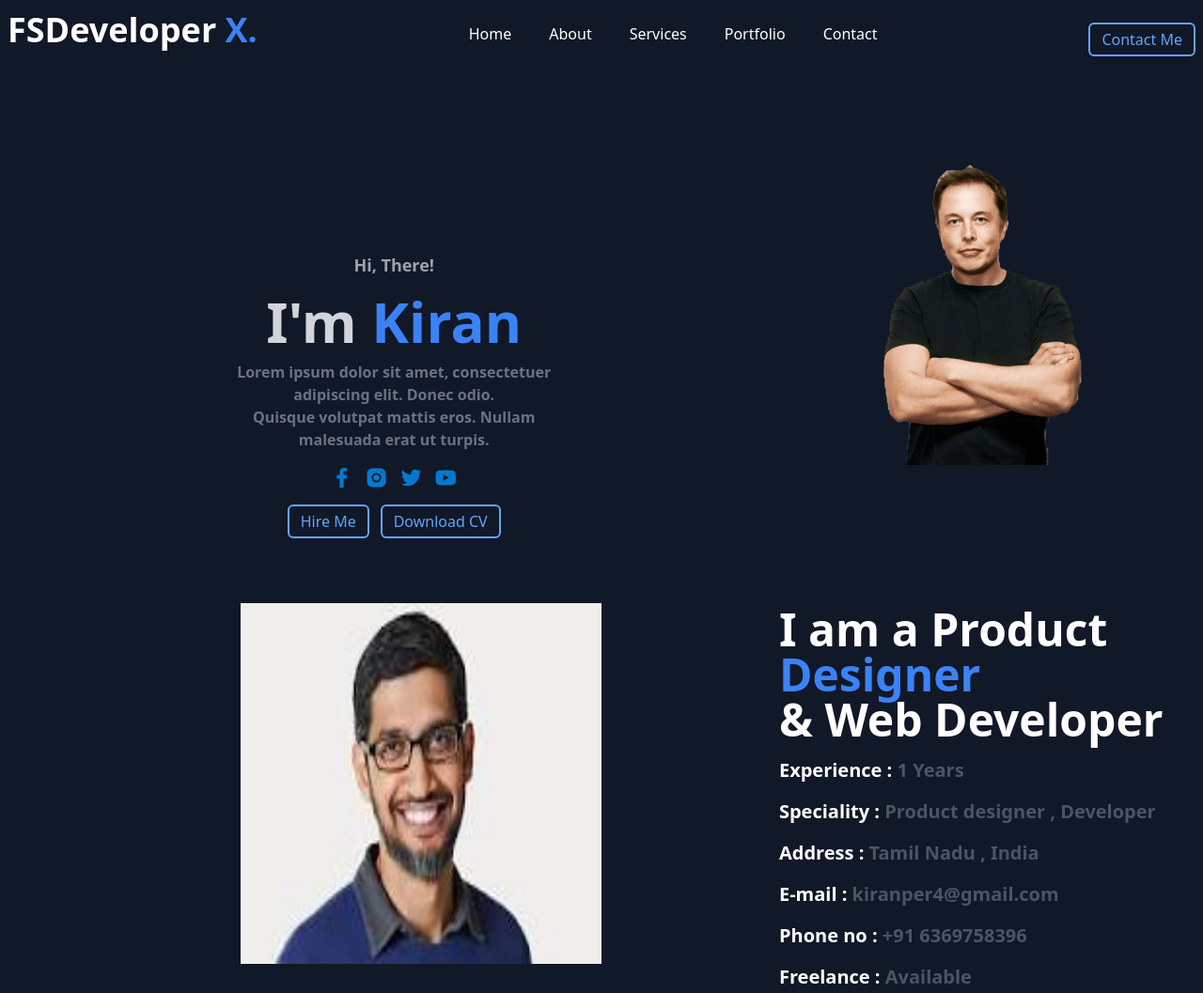
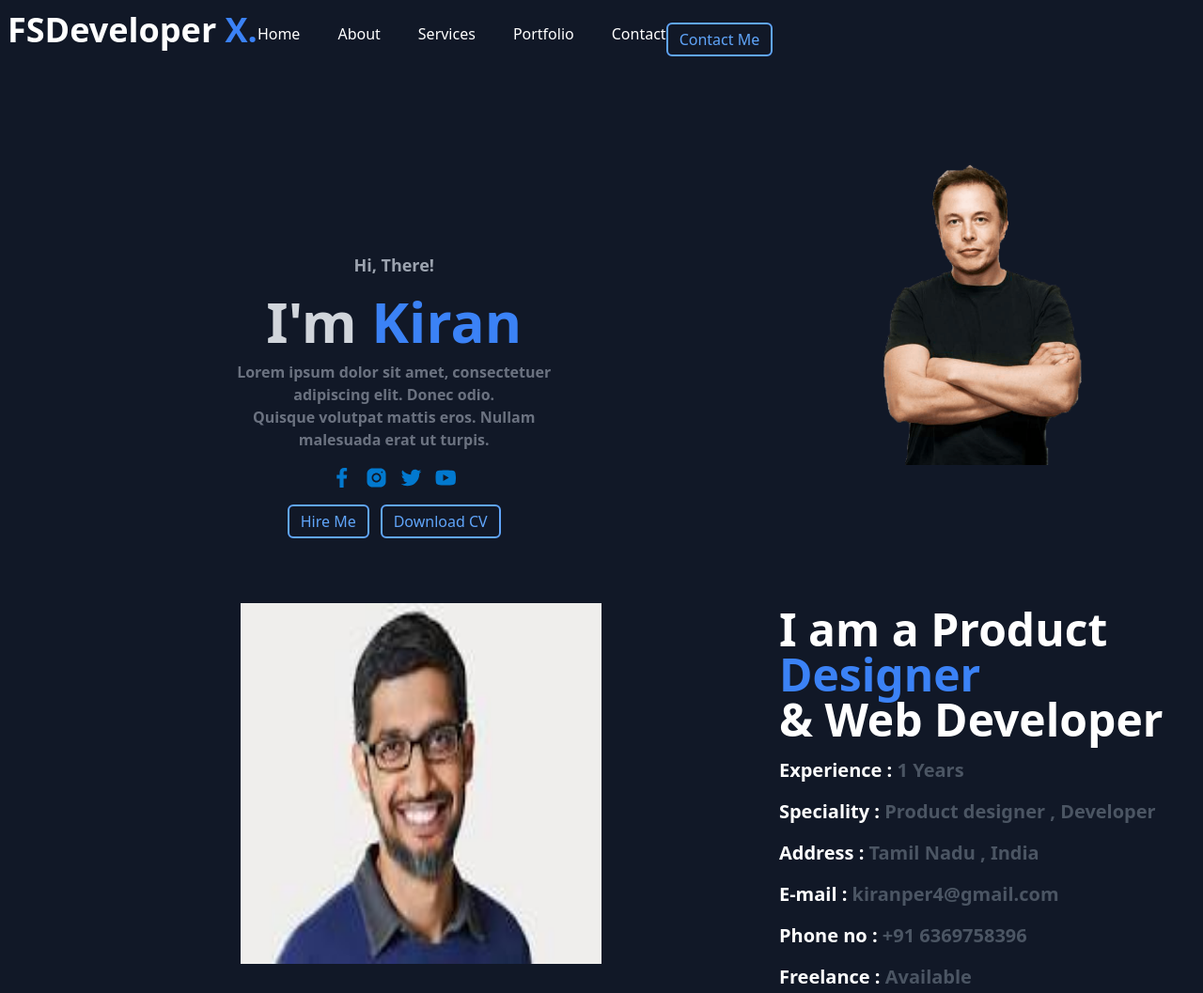
Before and after one commit to krnkiran22/Sample-portfolio, a website: page index.html in a window 1280 px wide. Shown: the top 1057 px of the page at 94% size. Drawn offline with nearby package versions, Linux system fonts and the light colour scheme.

Commit message:
responsiveness

```diff
--- a/index.html
+++ b/index.html
@@ -13,7 +13,7 @@
     <body class="bg-gray-900">
 
         <nav class="bg-gray-900 sticky top-0">
-           <div class="flex mb-12 justify-between px-2">
+           <div class="flex mb-12 px-2">
 
                <h1 class="text-white text-4xl pt-3 font-semibold">FSDeveloper<span  class="text-blue-500 font-bold"> X.</span></h1>
                <div class=" pt-6">
```
